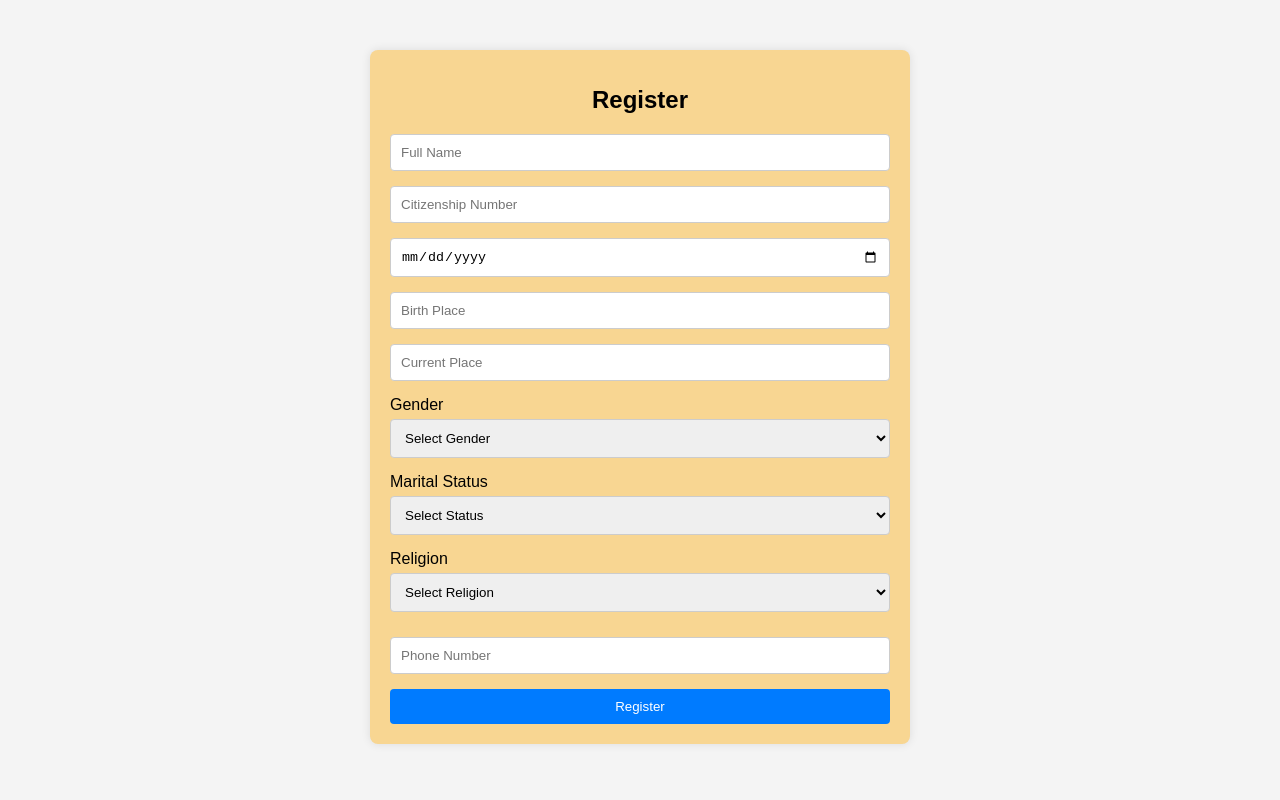
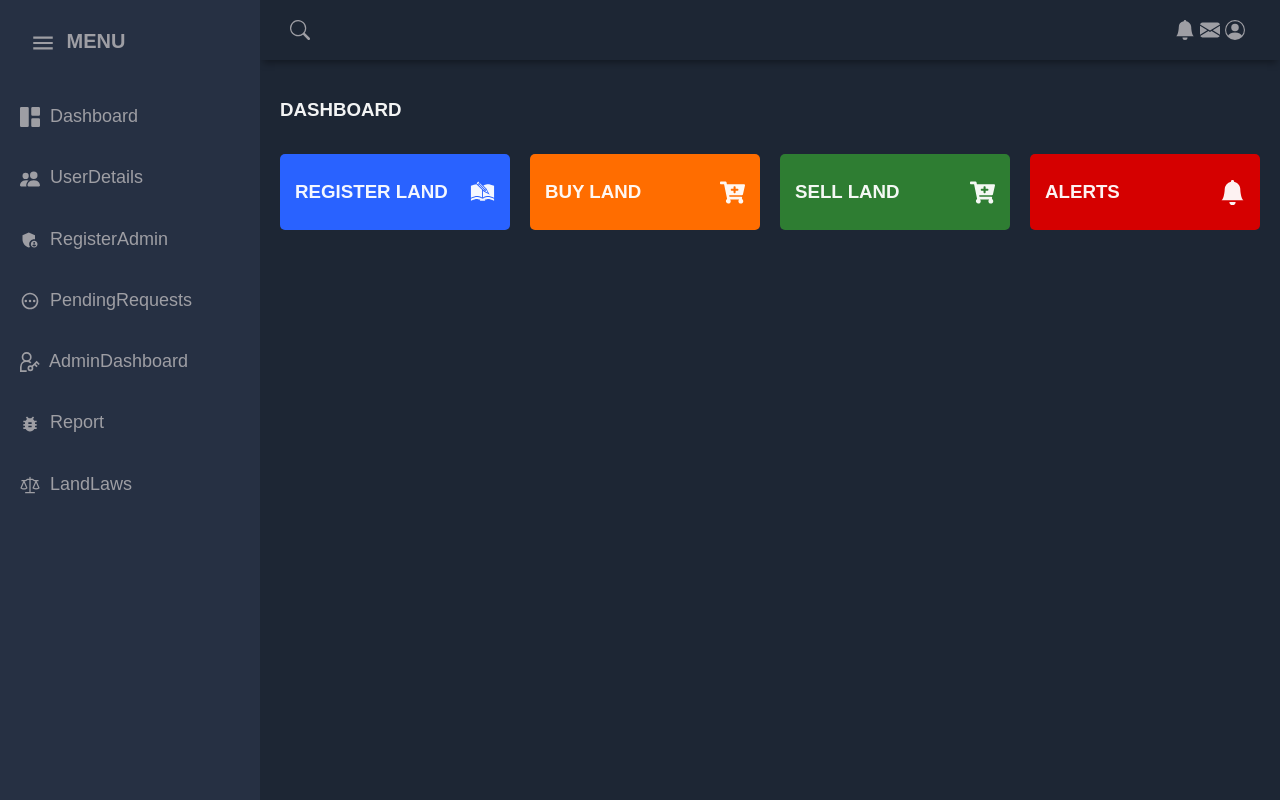
Before and after one commit to Bhusal-Ravi/Minor-Project, a React (Create React App) app: page / in a window 1280 px wide. Built offline with nearby package versions, Linux system fonts and the light colour scheme.

Commit message:
added hover effect in dashboard

```diff
--- a/src/App.js
+++ b/src/App.js
@@ -1,14 +1,19 @@
 import "./App.css";
-// import Login from "./Components/Assets/Login/Login";
-import Register from "./Components/Assets/Register/Register";
+// import Register from "./Components/Assets/Register/Register";
+//  import Login from "./Components/Assets/Login/Login";
 // import Navbar from "./Components/Navbar/Navbar";
 // import WhatWeOffer from "./Components/Offers/Offers";
 // import Footer from "./Components/Footer/Footer";
-
+import Dashboard from "./Components/Assets/Dashboard/Dashboard"
 function App() {
   return (
     <div className="App">
-      <Register />
+      <Dashboard />
+      {/* <Navbar />
+      <Login />
+      <WhatWeOffer />
+      <Footer /> */}
+
     </div>
   );
 }
--- a/src/Components/Assets/Dashboard/Dashboard.css
+++ b/src/Components/Assets/Dashboard/Dashboard.css
@@ -142,6 +142,11 @@ body {
     justify-content: space-around;
     padding: 8px 15px;
     border-radius: 5px;
+    &:hover{
+      text-decoration: underline;
+      scale: 1.1;
+      color: black;
+    }
   }
 
   .card:first-child {
```
